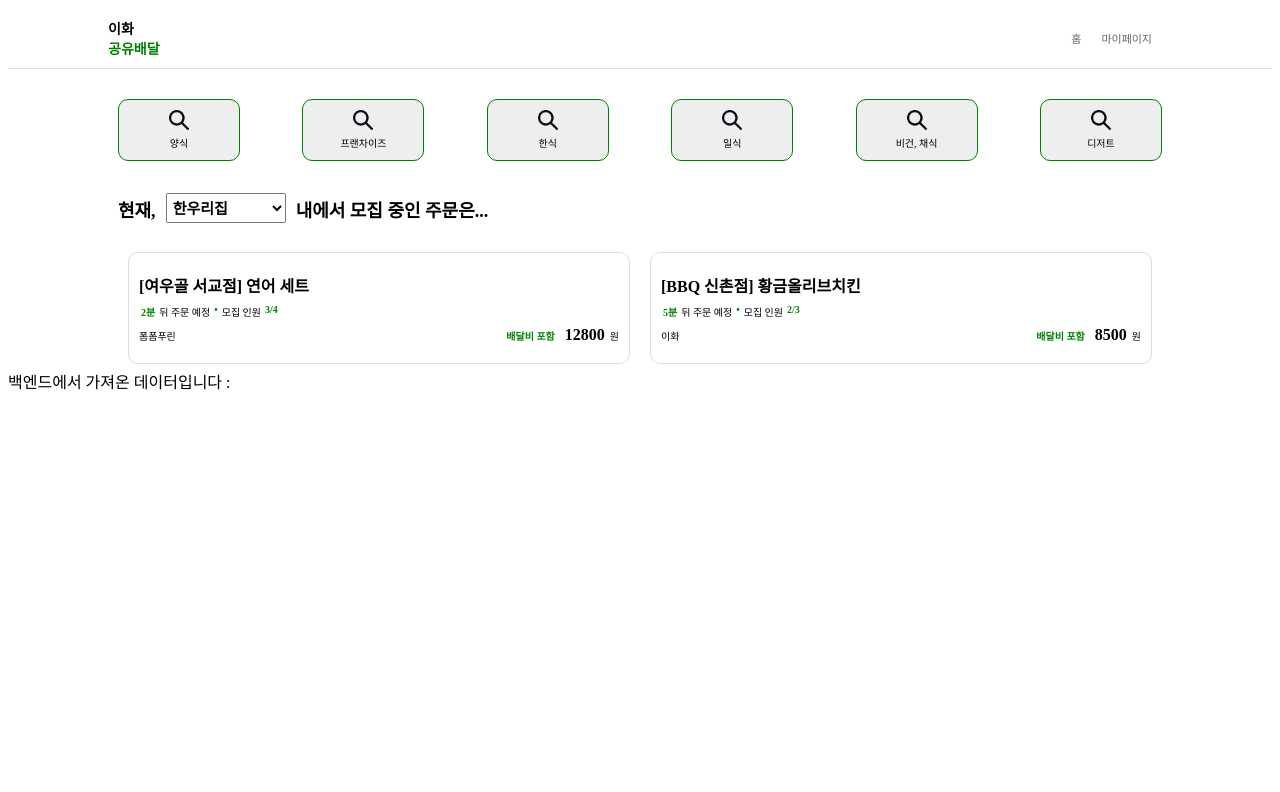
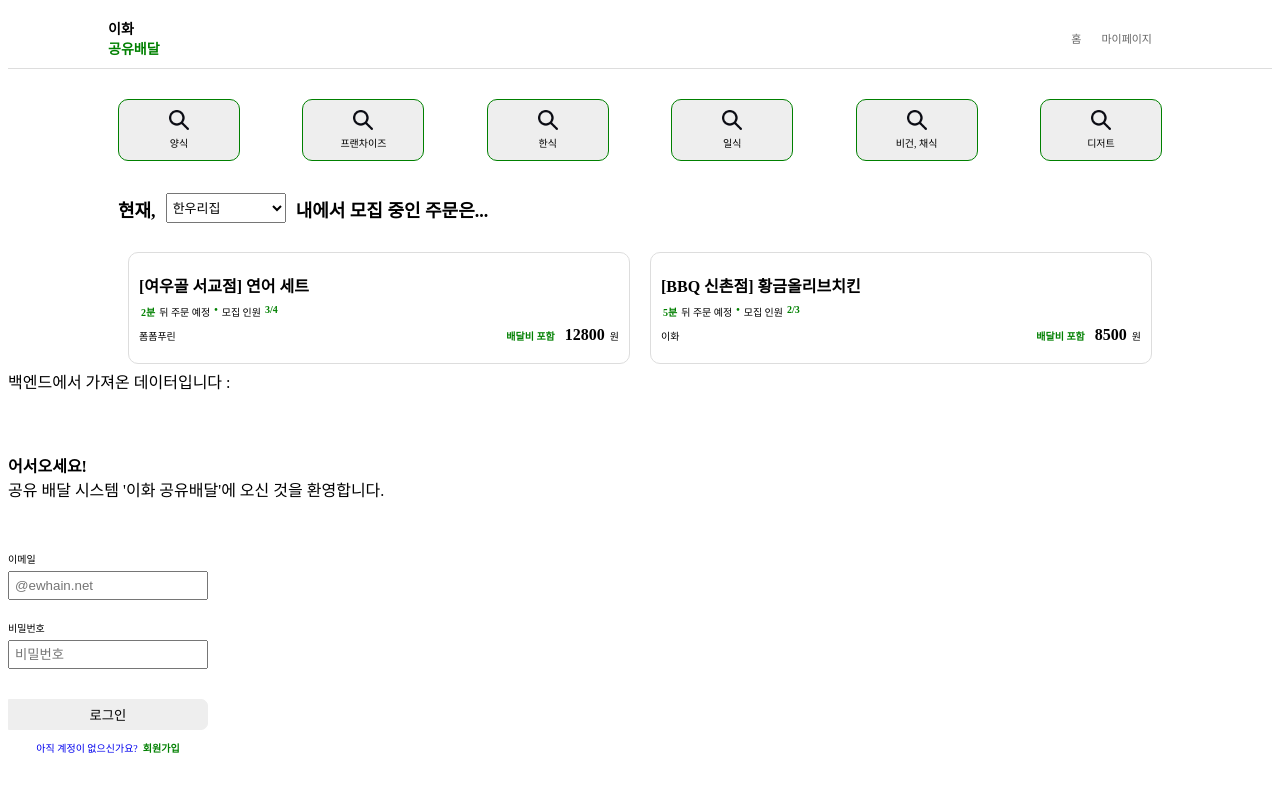
Before and after one commit to gyesswhat/groupproject3, a React (Create React App) app in the folder frontend/: page /main in a window 1280 px wide. Shown: the top 792 px of the page. Built offline with nearby package versions, Linux system fonts and the light colour scheme; no server answers.

Commit message:
login page added

```diff
--- a/frontend/package.json
+++ b/frontend/package.json
@@ -11,6 +11,8 @@
     "http-proxy-middleware": "^2.0.6",
     "react": "^18.2.0",
     "react-dom": "^18.2.0",
+    "react-redux": "^9.1.0",
+    "react-router-dom": "^6.21.3",
     "react-scripts": "5.0.1",
     "web-vitals": "^2.1.4"
   },
--- a/frontend/src/App.css
+++ b/frontend/src/App.css
@@ -6,6 +6,11 @@
   padding-bottom:10px;
   padding-top: 10px;
 
+}
+
+a {
+  text-decoration: none;
+  -webkit-tap-highlight-color: rgba(0, 0, 0, 0);
 }
 
 #topbar a {
@@ -110,8 +115,7 @@ p {
   margin-right: 10px;
   margin-top: 12px;
   padding: 2px;
-  font-size: 15px;
-  font-weight: bold;
+  font-size: 13px;
   width: 120px;
   height: 30px;
 }
@@ -139,6 +143,7 @@ p {
   margin:5px 10px 5px 10px;
   border:#ddd 1px solid;
   border-radius: 10px;
+  color: black;
 }
 
 
@@ -195,3 +200,55 @@ h5 {
 #cost > #green {
   margin-right: 5px;
 }
+
+
+
+
+
+
+
+/* 로그인 페이지*/
+
+
+#login, #welcome, #id-pw {
+  margin-top:30px;
+  display: flex;
+  flex-direction: column;
+
+}
+
+#id-pw{
+  font-size: 10px;
+  width: 200px;
+
+}
+
+#id-pw > p {
+  margin-top:20px;
+  margin-bottom: 5px;
+}
+
+#id, #pw {
+  padding: 5px;
+}
+
+#login-button {
+  margin-top: 30px
+}
+
+#register-button {
+  display: flex;
+  justify-content: center;
+  font-size: 10px;
+  align-items: baseline;
+
+}
+
+#register-button > #green {
+  margin-top: 10px;
+  margin-left: 5px;
+}
+
+#login-register {
+  width: 200px;
+}
--- a/frontend/src/App.js
+++ b/frontend/src/App.js
@@ -3,11 +3,9 @@ import './App.css';
 import MainScreen from './Posts';
 import DropdownExample from './PlaceDropdown';
 import Test from './test';
+import Login from './Login';
 
 function App() {
-  const handleSearch = (searchTerm) => {
-    console.log('검색어:', searchTerm);
-  };
 
   return (
     <>
@@ -28,27 +26,27 @@ function App() {
     </div>
     <div id="container">
       <div id="foodtype">
-        <a href='/'>
+        <a href='/western'>
           <img src="/search-icon.png"/>
           <p>양식</p>
         </a>
-        <a href='/'>
+        <a href='/franchise'>
           <img src="/search-icon.png"/>
           <p>프랜차이즈</p>
         </a>
-        <a href='/'>
+        <a href='/korean'>
           <img src="/search-icon.png"/>
           <p>한식</p>
         </a>
-        <a href='/'>
+        <a href='/japanese'>
           <img src="/search-icon.png"/>
           <p>일식</p>
         </a>
-        <a href='/'>
+        <a href='/vegan'>
           <img src="/search-icon.png"/>
           <p>비건, 채식</p>
         </a>
-        <a href='/'>
+        <a href='/dessert'>
           <img src="/search-icon.png"/>
           <p>디저트</p>
         </a>
@@ -65,6 +63,8 @@ function App() {
       </div>
     </div>
     <Test/>
+    <div>
+    <Login/></div>
     </>
   );
 }
--- /dev/null
+++ b/frontend/src/Login.js
@@ -0,0 +1,50 @@
+import React, { useState } from "react";
+
+
+function Login() {
+
+  const [inputs, setInputs] = useState({
+    userId: "",
+    userPw: "",
+  });
+
+
+  const { userId, userPw } = inputs;
+
+
+  return (
+    <>
+      <div id='login'>
+        <div id='welcome'>
+          <strong> 어서오세요!</strong>
+          공유 배달 시스템 '이화 공유배달'에 오신 것을 환영합니다.
+        </div>
+        <div id='login-register'>
+        <form id='id-pw'>
+          <p>이메일</p>
+          <input id='id'
+            type="text"
+            name="userID"
+            placeholder="@ewhain.net"
+            value={userId}
+          />
+          <p>비밀번호</p>
+          <input id='pw'
+            type="password"
+            name="userPw"
+            placeholder="비밀번호"
+            value={userPw}
+          />
+          <button type="submit" id='login-button'>로그인</button>
+        </form>
+
+          <a href="./register" id='register-button'>
+            <span>아직 계정이 없으신가요?</span> <div id='green'>회원가입</div>
+          </a>
+        </div>
+      </div>
+    </>
+  );
+}
+
+export default Login;
--- a/frontend/src/Posts.js
+++ b/frontend/src/Posts.js
@@ -1,14 +1,14 @@
 import React, { useState } from 'react';
 
 // 각 함께 배달할 사람 모집글을 나타내는 컴포넌트
-const DeliveryRecruitmentItem = ({ restaurant, menu, timer, recruit, recruited, cost, recruiter }) => (
-  <div id="delivery-recruitment-item">
+const DeliveryRecruitmentItem = ({ id, restaurant, menu, timer, recruit, recruited, cost, recruiter }) => (
+  <a id="delivery-recruitment-item" href={`/${id}`}>
 
       <h4>[{restaurant}] {menu}</h4>
 
     <div id='info'>
       <p id='green'>{timer}분</p> <p> 뒤 주문 예정</p>
-      <p class='dot' id='green'>•</p>
+      <p className='dot' id='green'>•</p>
       <p>모집 인원</p> <p id='green'>{recruited}/{recruit}</p>
     </div>
     <div id='recruiter-cost'>
@@ -18,7 +18,7 @@ const DeliveryRecruitmentItem = ({ restaurant, menu, timer, recruit, recruited,
       </div>
     </div>
 
-  </div>
+  </a>
 );
 
 // 메인 화면에서 사용자가 작성한 함께 배달할 사람 모집글을 보여주는 컴포넌트
@@ -53,7 +53,7 @@ const MainScreen = () => {
       <div id="delivery-recruitment-list">
         {dummyDeliveryRecruitments.map((deliveryRecruitment) => (
           <DeliveryRecruitmentItem
-            key={deliveryRecruitment.id}
+            id={deliveryRecruitment.id}
             restaurant={deliveryRecruitment.restaurant}
             menu={deliveryRecruitment.menu}
             recruiter={deliveryRecruitment.recruiter}
```
Also changed, not shown: 2 other files (tests, documents, lock files or other folders).
